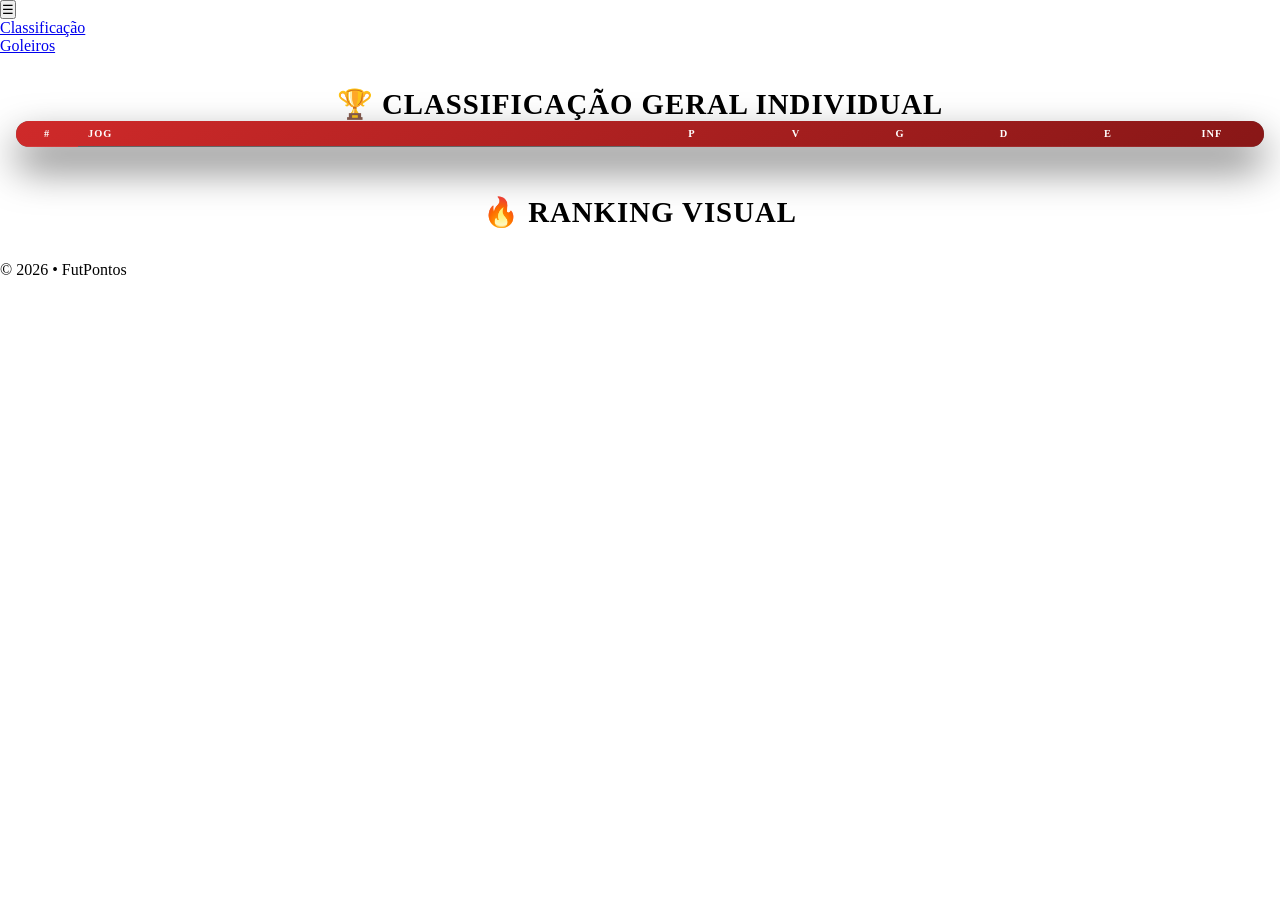
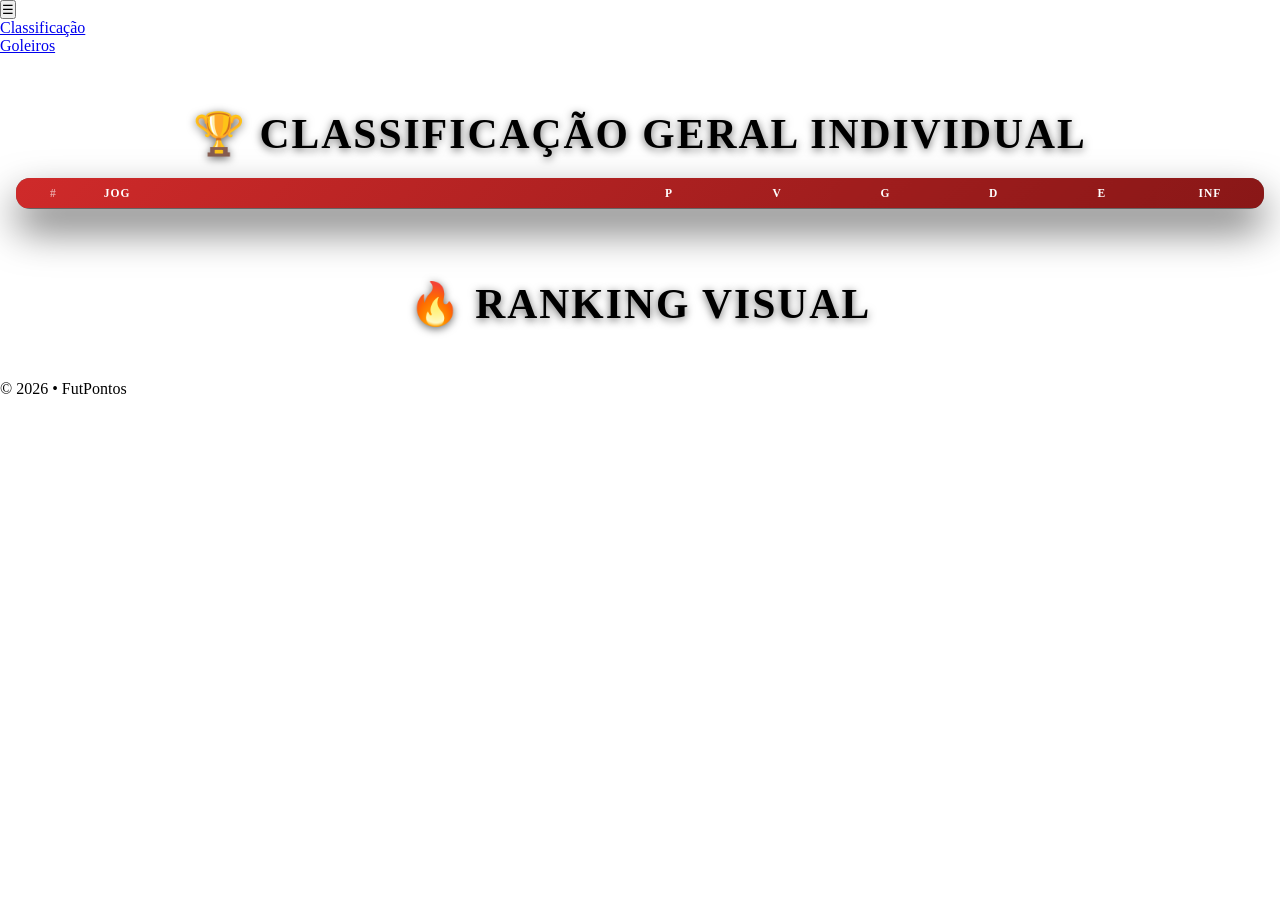

Refactor CSS styles for header and responsive design

--- a/classificacao.css
+++ b/classificacao.css
@@ -29,19 +29,23 @@ img {
 }
 
 /* ======================================================
-   HEADER
+   HEADER DA SEÇÃO
 ====================================================== */
 
 .section-header {
   text-align: center;
+  padding: 1.5rem 1rem 1.2rem;
 }
 
 .section-header h1,
 .section-header h2 {
-  font-size: 1.8rem;
+  font-size: 2.6rem;
+  font-weight: 900;
   color: var(--highlight-color);
   text-transform: uppercase;
-  letter-spacing: 1px;
+  letter-spacing: 2px;
+  line-height: 1.15;
+  text-shadow: 0 2px 8px rgba(0, 0, 0, 0.6);
 }
 
 /* ======================================================
@@ -68,8 +72,8 @@ img {
   backdrop-filter: blur(12px);
   border-radius: 14px;
   box-shadow:
-    0 20px 40px rgba(0,0,0,0.6),
-    inset 0 0 0 1px rgba(255,255,255,0.05);
+    0 20px 40px rgba(0, 0, 0, 0.6),
+    inset 0 0 0 1px rgba(255, 255, 255, 0.05);
   overflow: hidden;
 }
 
@@ -86,41 +90,45 @@ table {
 thead {
   background: linear-gradient(
     135deg,
-    rgba(214,40,40,0.95),
-    rgba(140,20,20,0.95)
+    rgba(214, 40, 40, 0.95),
+    rgba(140, 20, 20, 0.95)
   );
 }
 
 th,
 td {
-  padding: 0.45rem 0.3rem;
-  font-size: 0.75rem;
-  border-bottom: 1px solid rgba(255,255,255,0.08);
+  padding: 0.55rem 0.3rem;
+  font-size: 0.85rem;
+  border-bottom: 1px solid rgba(255, 255, 255, 0.08);
   text-align: center;
 }
 
 th {
-  font-size: 0.65rem;
+  font-size: 0.72rem;
   letter-spacing: 1px;
   text-transform: uppercase;
   color: #fff;
+  font-weight: 700;
 }
 
 /* COLUNA POSIÇÃO */
 th:nth-child(1),
 td:nth-child(1) {
-  width: 5%;
+  width: 6%;
+  font-weight: 700;
+  color: rgba(255, 255, 255, 0.6);
 }
 
 /* COLUNA NOME */
 th:nth-child(2),
 td:nth-child(2) {
   text-align: left;
-  width: 45%;
-  padding-left: 0.6rem;
+  width: 42%;
+  padding-left: 0.8rem;
   white-space: nowrap;
   overflow: hidden;
   text-overflow: ellipsis;
+  font-weight: 600;
 }
 
 /* OUTRAS COLUNAS */
@@ -141,8 +149,24 @@ tbody tr:hover {
 
 /* LÍDER */
 tbody tr:first-child {
-  background: rgba(214, 40, 40, 0.18);
+  background: rgba(214, 40, 40, 0.22);
   font-weight: 700;
+}
+
+tbody tr:first-child td:nth-child(1) {
+  color: var(--highlight-color);
+}
+
+/* PONTOS EM DESTAQUE */
+td strong {
+  font-size: 1em;
+  font-weight: 800;
+  color: #fff;
+}
+
+/* INFRAÇÕES — vermelho quando preenchido */
+td:last-child {
+  color: rgba(255, 255, 255, 0.55);
 }
 
 /* LINKS */
@@ -170,15 +194,15 @@ tbody tr:first-child {
 .player-card {
   background: linear-gradient(
     145deg,
-    rgba(214,40,40,0.95),
-    rgba(120,20,20,0.95)
+    rgba(214, 40, 40, 0.95),
+    rgba(120, 20, 20, 0.95)
   );
   border-radius: 18px;
   padding: 1.5rem;
   position: relative;
   box-shadow:
-    0 10px 30px rgba(0,0,0,0.45),
-    inset 0 0 0 1px rgba(255,255,255,0.08);
+    0 10px 30px rgba(0, 0, 0, 0.45),
+    inset 0 0 0 1px rgba(255, 255, 255, 0.08);
   transition: transform 0.3s ease;
 }
 
@@ -208,10 +232,11 @@ tbody tr:first-child {
 }
 
 /* ======================================================
-   TABLET RESPONSIVIDADE (768px)
+   TABLET (768px)
 ====================================================== */
 
 @media (max-width: 768px) {
+
   .app-main {
     padding: 1.5rem 1rem;
     gap: 2rem;
@@ -219,7 +244,7 @@ tbody tr:first-child {
 
   .section-header h1,
   .section-header h2 {
-    font-size: 1.4rem;
+    font-size: 2rem;
   }
 
   table {
@@ -255,94 +280,95 @@ tbody tr:first-child {
 }
 
 /* ======================================================
-   MOBILE
+   MOBILE (480px)
 ====================================================== */
 
-@media(max-width:480px){
+@media (max-width: 480px) {
 
-  .app-main{
-    padding:.8rem .5rem;
-    gap:1.5rem;
+  .app-main {
+    padding: .8rem .5rem;
+    gap: 1.5rem;
   }
 
   .section-header h1,
-  .section-header h2{
-    font-size:1.05rem;
+  .section-header h2 {
+    font-size: 1.7rem;
+    letter-spacing: 1px;
   }
 
-  .brand-logo{
-    width:90px;
+  .brand-logo {
+    width: 90px;
   }
 
-  /* tabela continua tabela */
-  table{
-    min-width:560px;
+  /* 6 colunas visíveis no mobile — esconde Defesas e Empates */
+  table {
+    min-width: 560px;
   }
 
   th,
-  td{
-    padding:.45rem .25rem;
-    font-size:.68rem;
+  td {
+    padding: .55rem .3rem;
+    font-size: .78rem;
   }
 
-  th{
-    font-size:.58rem;
+  th {
+    font-size: .68rem;
+    letter-spacing: .5px;
   }
 
-  /* esconder EMPATE */
+  /* esconder DEFESAS */
   th:nth-child(6),
-  td:nth-child(6){
-    display:none;
+  td:nth-child(6) {
+    display: none;
   }
 
-  /* esconder DEFESA */
+  /* esconder EMPATES */
   th:nth-child(7),
-  td:nth-child(7){
-    display:none;
+  td:nth-child(7) {
+    display: none;
   }
 
-  /* nome menor */
   th:nth-child(2),
-  td:nth-child(2){
-    width:180px;
+  td:nth-child(2) {
+    width: 140px;
   }
 
-  .cards{
-    grid-template-columns:1fr;
-    gap:.8rem;
+  .cards {
+    grid-template-columns: 1fr;
+    gap: .8rem;
   }
 
-  .player-card{
-    padding:1rem;
+  .player-card {
+    padding: 1rem;
   }
 
-  .player-name{
-    font-size:.95rem;
+  .player-name {
+    font-size: .95rem;
   }
 
-  .player-points{
-    font-size:1.2rem;
+  .player-points {
+    font-size: 1.2rem;
   }
 }
 
 /* ======================================================
-   VERY SMALL
+   VERY SMALL (360px)
 ====================================================== */
 
-@media(max-width:360px){
+@media (max-width: 360px) {
 
-  table{
-    min-width:520px;
+  table {
+    min-width: 300px;
   }
 
   th,
-  td{
-    font-size:.62rem;
-    padding:.4rem .2rem;
+  td {
+    font-size: .68rem;
+    padding: .45rem .2rem;
   }
 
   th:nth-child(2),
-  td:nth-child(2){
-    width:160px;
+  td:nth-child(2) {
+    width: 120px;
   }
 }
